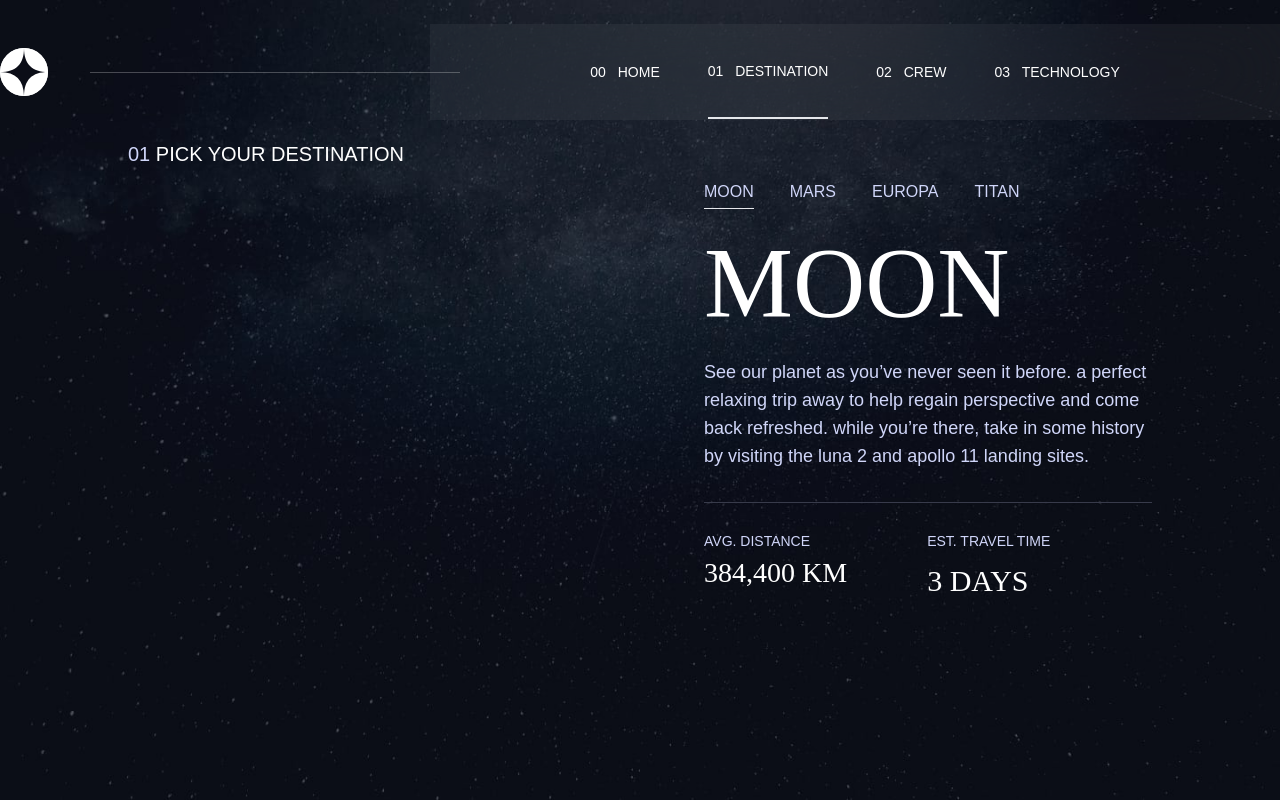
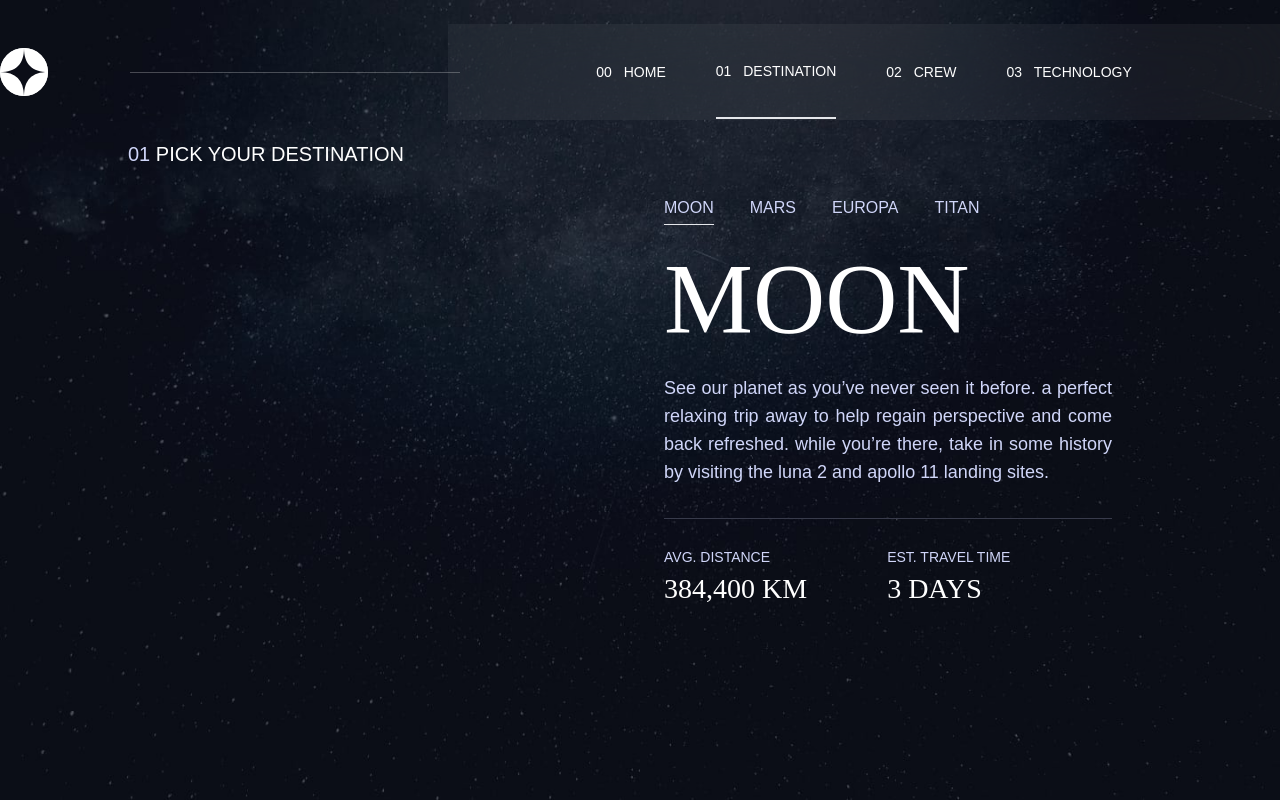
Before and after one commit to HenryAprendo/space-tourism, an Angular app: page /destination/details in a window 1280 px wide. Built offline with nearby package versions, Linux system fonts and the light colour scheme.

Commit message:
Refactorización de estilos en home,header y destination

```diff
--- a/src/app/components/shared/navbar/navbar.component.html
+++ b/src/app/components/shared/navbar/navbar.component.html
@@ -10,7 +10,7 @@
 
   <div class="relative text-white hidden md:block" >
     <nav>
-      <ul class="h-[96px] w-[450px] flex items-center justify-center gap-x-10 backdrop-blur-2xl bg-white/5 xl:w-[850px] xl:gap-x-12">
+      <ul class="h-[6rem] w-[450px] flex items-center justify-center gap-x-10 backdrop-blur-2xl bg-white/5 xl:w-[52rem] xl:gap-x-[50px]">
         <li *ngFor="let item of itemsNav">
           <a class="uppercase text-sm block py-9 " routerLink="/{{item.path}}" routerLinkActive="border-b-2">
             <span class="hidden mr-2 xl:inline">{{item.id}}</span>
@@ -19,7 +19,7 @@
         </li>
       </ul>
     </nav>
-    <div class="hidden absolute h-0 w-[370px] border-b border-white opacity-25 top-1/2 right-[820px] xl:block"></div>
+    <div class="hidden absolute h-0 w-[330px] border-b border-white opacity-25 top-1/2 right-[820px] xl:block"></div>
   </div>
 </header>
 
--- a/src/app/pages/destination-details/destination-details.component.html
+++ b/src/app/pages/destination-details/destination-details.component.html
@@ -1,7 +1,7 @@
 
 <article class="uppercase text-center text-sky-blue xl:text-left">
   <h1 class="text-[56px] font-serif text-white md:text-[80px] xl:text-[100px]">{{detail.name}}</h1>
-  <p class="lowercase first-letter:uppercase text-[15px] mb-8 max-w-xl md:text-base xl:text-lg">{{detail.description}}</p>
+  <p class="lowercase first-letter:uppercase text-[15px] mb-8 max-w-xl md:text-base xl:text-lg xl:text-justify">{{detail.description}}</p>
   <div class="h-[1px] bg-[#383B4B]"></div>
   <div class="mt-8 md:mt-7">
     <ul class="text-sm flex flex-col gap-y-7 md:flex-row md:justify-center md:gap-x-20 xl:justify-start">
@@ -11,7 +11,7 @@
       </li>
       <li>
         <h2 class="mb-3">est. travel time</h2>
-        <p class="text-[28px] font-serif text-white xl:text-3xl">{{detail.travel}}</p>
+        <p class="text-[28px] font-serif text-white">{{detail.travel}}</p>
       </li>
     </ul>
   </div>
--- a/src/app/pages/destination/destination.component.html
+++ b/src/app/pages/destination/destination.component.html
@@ -1,16 +1,16 @@
 <section
-  class="destination_container bg-cover bg-center bg-no-repeat object-cover mx-auto min-h-screen pl-6 pr-6 pt-6 pb-14 text-sky-blue
-   md:pt-0 md:pr-0 md:max-w-full xl:max-w-full xl:py-6 xl:px-0"
+  class="destination_container bg-cover bg-center bg-no-repeat object-cover max-w-full mx-auto min-h-screen pl-6 pr-6 pt-6 pb-14 text-sky-blue
+   md:pt-0 md:pr-0 xl:py-6 xl:px-0"
 >
   <app-navbar />
 
-  <main class="uppercase max-w-5xl flex flex-col items-center xl:flex-row xl:justify-between xl:mx-auto">
-
+  <main>
+    <section class="uppercase max-w-5xl flex flex-col items-center xl:flex-row xl:justify-between xl:mx-auto">
       <h2 class="text-white text-base mb-56 md:text-xl md:self-start md:mt-10 xl:m-0 pt-0">
         <span class="text-sky-blue">01</span> Pick your destination
       </h2>
 
-    <div class="flex flex-col items-center max-w-md xl:items-start xl:mt-10">
+      <div class="flex flex-col items-center max-w-md xl:items-start xl:mt-[7vh] xl:mr-10">
         <nav>
           <ul class="h-7 flex gap-x-7 md:gap-x-9">
             <li *ngFor="let name of links">
@@ -30,6 +30,7 @@
           <router-outlet></router-outlet>
         </div>
       </div>
+    </section>
 
   </main>
 </section>
--- a/src/app/pages/home/home.component.html
+++ b/src/app/pages/home/home.component.html
@@ -1,11 +1,11 @@
 <section
-  class="home_container bg-cover bg-center bg-no-repeat mx-auto min-h-screen pl-6 pr-6 py-6 text-sky-blue
-   md:pt-0 md:pr-0 md:max-w-3xl xl:max-w-full xl:py-6"
+  class="home_container bg-cover bg-center bg-no-repeat object-cover max-w-full mx-auto min-h-screen pl-6 pr-6 py-6 text-sky-blue
+   md:pt-0 md:pr-0 xl:py-6 xl:px-0"
 >
   <app-navbar />
 
   <main>
-    <div class="max-w-sm flex flex-col items-center pt-10 mx-auto md:w-[450px] md:pt-16 xl:flex-row xl:justify-center xl:items-end xl:gap-x-64">
+    <section class="max-w-sm flex flex-col items-center pt-10 mx-auto md:w-[450px] md:pt-16 xl:flex-row xl:justify-center xl:items-end xl:gap-x-64">
       <div class="text-center md:space-y-6 xl:w-auto ">
         <p class="text-base md:text-xl" >SO, YOU WANT TO TRAVEL TO</p>
         <h1 class="font-serif text-white text-[80px] leading-[100px] my-4 md:text-[150px] md:leading-[150px]" >SPACE</h1>
@@ -14,6 +14,6 @@
       <div class="flex-shrink-0 w-[150px] h-[150px] rounded-full bg-white flex justify-center items-center uppercase mt-20 md:w-60 md:h-60 md:mt-40 xl:mt-0 xl:w-[274px] xl:h-[274px]">
         <p class="font-serif text-xl text-black-main">explore</p>
       </div>
-    </div>
+    </section>
   </main>
 </section>
```
Lines whose indentation alone changed are shown as unchanged.
